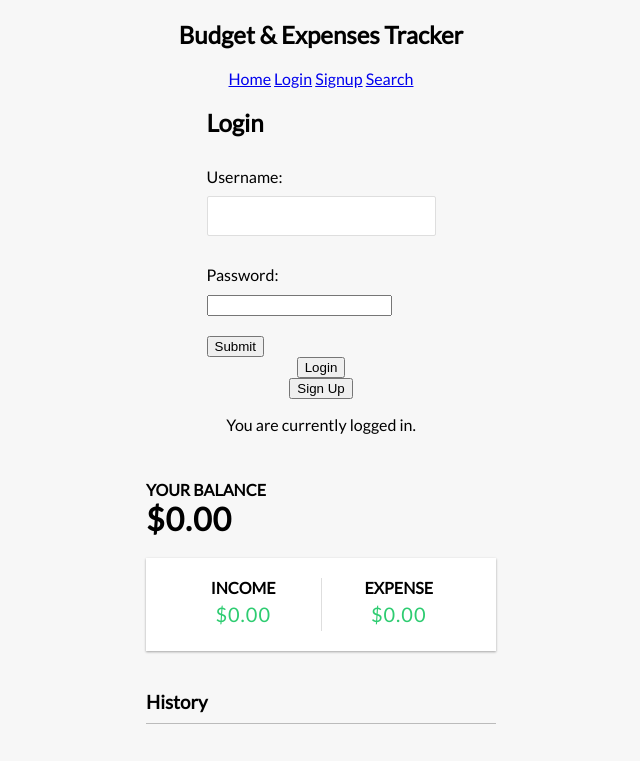
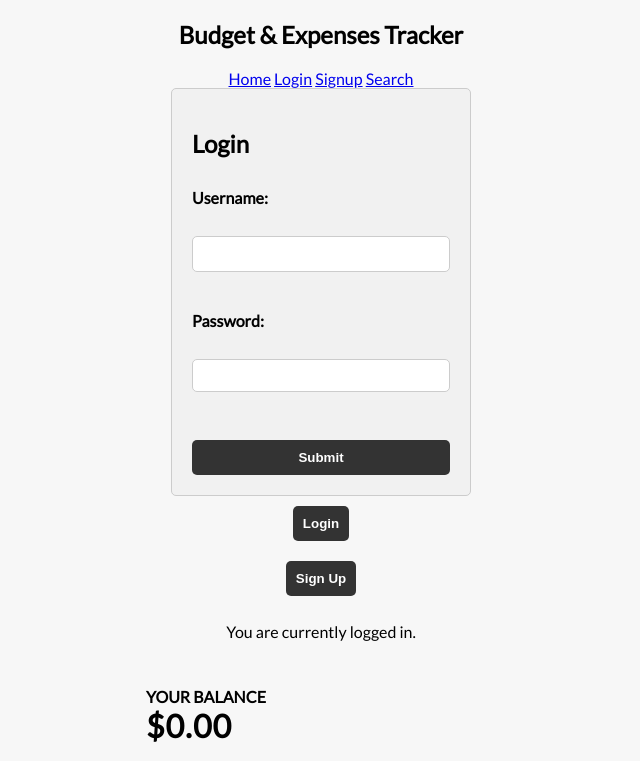
Before and after one commit to ChemwenoKibet/Budgetexpensetracker, a plain HTML site: page index.html in a window 1280 px wide. Both pictures are taken after a click on the button "Login". Shown: the top 761 px of the page, without its empty margins (319-959 px from the left). Drawn offline with Linux system fonts and the light colour scheme.

Commit message:
made changes to styling of login and signup forms

```diff
--- a/style.css
+++ b/style.css
@@ -149,3 +149,58 @@ input[type='number'] {
 .list li:hover .delete-btn {
 opacity: 1;
 }
+
+#login-form, #signup-form {
+    display: none;
+    width: 300px;
+    margin: 0 auto;
+    background-color: #f1f1f1;
+    border: 1px solid #ccc;
+    border-radius: 5px;
+    padding: 20px;
+}
+
+#login-form form, #signup-form form {
+    display: flex;
+    flex-direction: column;
+}
+
+#login-form form label, #signup-form form label {
+    font-weight: bold;
+}
+
+#login-form form input, #signup-form form input {
+    margin-bottom: 10px;
+    padding: 8px;
+    border: 1px solid #ccc;
+    border-radius: 5px;
+}
+
+#login-form form button, #signup-form form button {
+    background-color: #333;
+    color: #fff;
+    border: none;
+    border-radius: 5px;
+    padding: 10px;
+    font-weight: bold;
+    cursor: pointer;
+}
+
+#login-form form button:hover, #signup-form form button:hover {
+    background-color: #444;
+}
+
+#login-toggle, #signup-toggle {
+    background-color: #333;
+    color: #fff;
+    border: none;
+    border-radius: 5px;
+    padding: 10px;
+    font-weight: bold;
+    cursor: pointer;
+    margin: 10px;
+}
+
+#login-toggle:hover, #signup-toggle:hover {
+    background-color: #444;
+}
```
Lines whose indentation alone changed are shown as unchanged.
